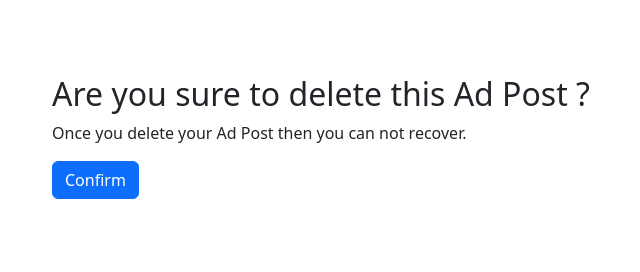
After one commit to kingarunesh/classimax, a Django app: a page that uses templates/postad/delete-postad.html in a window 1280 px wide. The commit adds this page. Shown: the part 347-619 px from the top of the page, without its empty margins (78-718 px from the left). Run offline with Django 4.2, Linux system fonts and the light colour scheme; a user stored in the database is signed in; tables that the repository leaves empty hold one stand-in row (values such as "Sample post"); some libraries are stand-ins or nearby versions.

Commit message:
4.2 : PostAd -> Delete Ad Post

```diff
--- a/postad/urls.py
+++ b/postad/urls.py
@@ -9,5 +9,6 @@ urlpatterns = [
     path("adposts/", PostAdView.as_view(), name="adposts"),
     path("post/<int:pk>/<slug:slug>/", PostAdDetailView.as_view(), name="postad_detail"),
     path("create-postad/", PostAdCreateView.as_view(), name="create_postad"),
-    path("update/<int:pk>/<slug:slug>/", UpdatePostAdView.as_view(), name="update_postad")
+    path("update/<int:pk>/<slug:slug>/", UpdatePostAdView.as_view(), name="update_postad"),
+    path("delete/<int:pk>/<slug:slug>", DeletePostAdView.as_view(), name="delete_adpost")
 ]
--- a/postad/views.py
+++ b/postad/views.py
@@ -1,9 +1,10 @@
-from django.views.generic import TemplateView, ListView, DetailView, CreateView, UpdateView
+from django.views.generic import TemplateView, ListView, DetailView, CreateView, UpdateView, DeleteView
 from postad.models import PostAD
 from django.db.models import F, Q
 from postad.forms import PostAdCreationForm
 from django.urls import reverse_lazy
 from django.http import HttpResponseRedirect
+from django.contrib.auth.mixins import LoginRequiredMixin
 
 
 class IndexView(TemplateView):
@@ -29,7 +30,7 @@ class PostAdDetailView(DetailView):
         return super(PostAdDetailView, self).get(request, *args, **kwargs)
 
 
-class PostAdCreateView(CreateView):
+class PostAdCreateView(LoginRequiredMixin, CreateView):
     model = PostAD
     form_class = PostAdCreationForm
     template_name = "postad/postad-create.html"
@@ -45,7 +46,7 @@ class PostAdCreateView(CreateView):
         return super(PostAdCreateView, self).form_valid(form)
 
 
-class UpdatePostAdView(UpdateView):
+class UpdatePostAdView(LoginRequiredMixin, UpdateView):
     model = PostAD
     template_name = "postad/update-postad.html"
     form_class = PostAdCreationForm
@@ -62,3 +63,23 @@ class UpdatePostAdView(UpdateView):
         if self.object.user != request.user:
             return HttpResponseRedirect("/")
         return super(UpdatePostAdView, self).get(request, *args, **kwargs)
+
+
+class DeletePostAdView(LoginRequiredMixin, DeleteView):
+    model = PostAD
+    success_url = reverse_lazy("postad:adposts")
+    template_name = "postad/delete-postad.html"
+
+    def delete(self, request, *args, **kwargs):
+        self.object = self.get_object()
+
+        if self.object.user == request.user:
+            self.object.delete()
+            return HttpResponseRedirect(self.success_url)
+        return HttpResponseRedirect(self.success_url)
+
+    def get(self, request, *args, **kwargs):
+        self.object = self.get_object()
+        if self.object.user != request.user:
+            return HttpResponseRedirect("/")
+        return super(DeletePostAdView, self).get(request, *args, **kwargs)
--- /dev/null
+++ b/templates/postad/delete-postad.html
@@ -0,0 +1,24 @@
+{% extends "base.html" %}
+<!--  -->
+{% load crispy_forms_tags %}
+<!--  -->
+
+{% block content %}
+
+<section class="advt-post bg-gray py-5">
+  <div class="container">
+    <div class="row bg-white p-5">
+      <div class="col-lg-8">
+        <h2>Are you sure to delete this Ad Post ?</h2>
+        <p>Once you delete your Ad Post then you can not recover.</p>
+        <form method="post">
+          {% csrf_token %}
+
+          <button type="submit" class="btn btn-primary d-block mt-2">Confirm</button>
+        </form>
+      </div>
+    </div>
+  </div>
+</section>
+
+{% endblock %}
--- a/templates/postad/postad-detail.html
+++ b/templates/postad/postad-detail.html
@@ -286,6 +286,7 @@
               <li>Pay only after collecting the item</li>
               {% if request.user == post.user %}
               <li><a href="{% url 'postad:update_postad' pk=post.id slug=post.slug %}">Update Ad Post</a></li>
+              <li><a href="{% url 'postad:delete_adpost' pk=post.id slug=post.slug %}">Delete Ad Post</a></li>
               {% endif %}
             </ul>
           </div>
```
